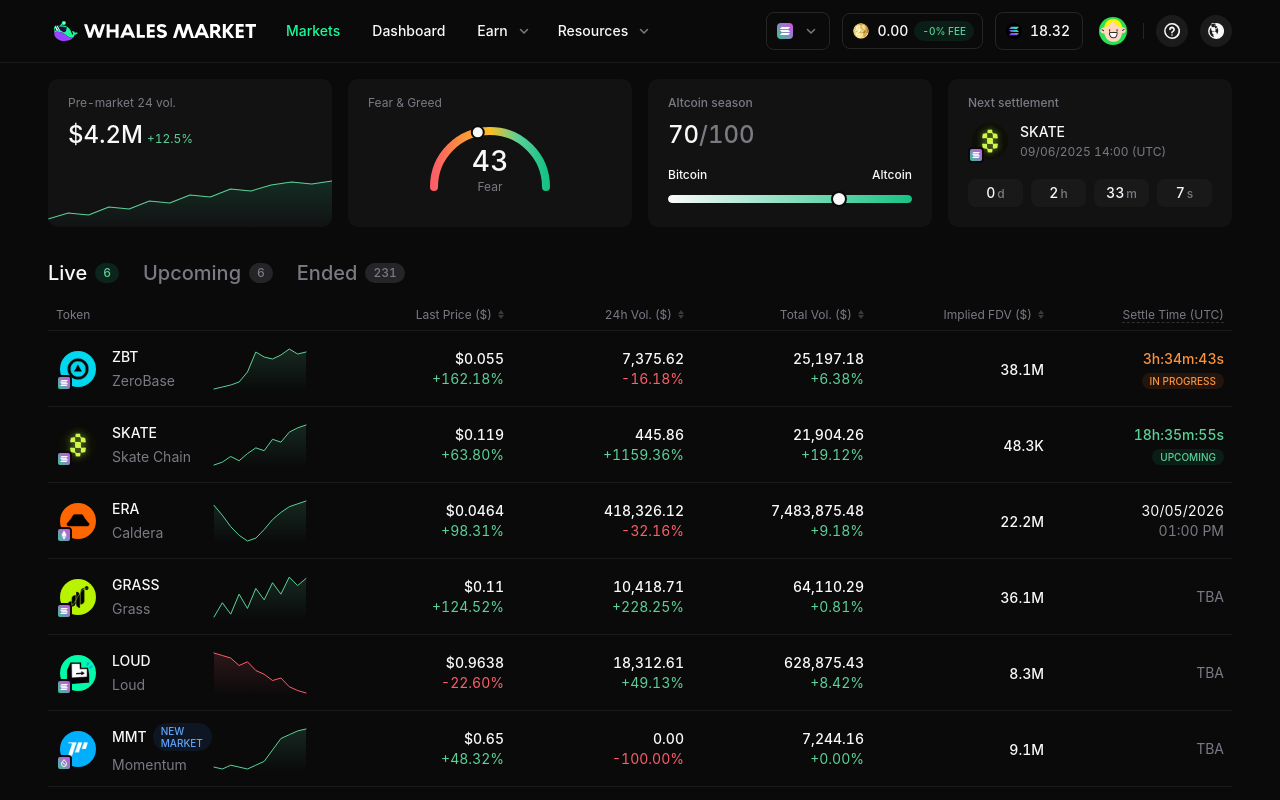
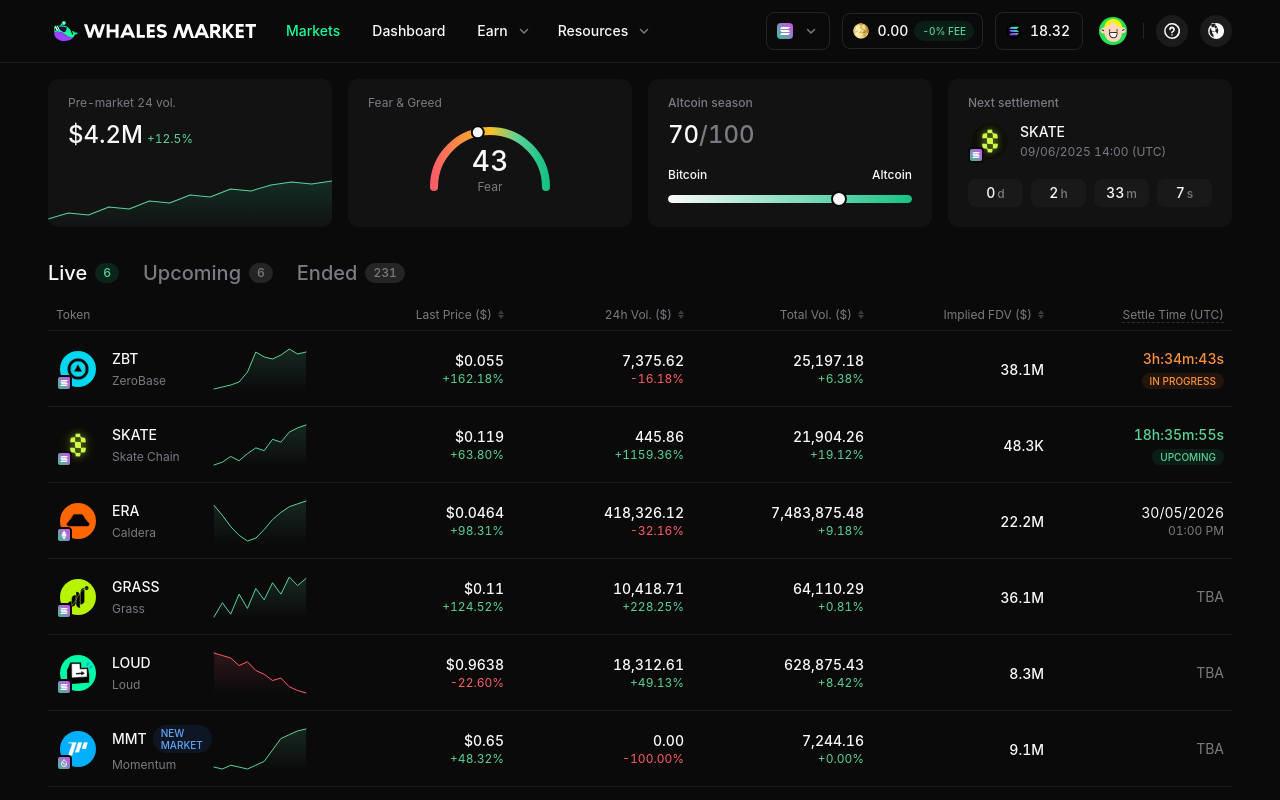
Before and after one commit to SlugMacro/wm-fe, a React (Vite) app: page /markets in a window 1280 px wide. Shown: the top 800 px of the page. Built offline with nearby package versions, Linux system fonts and the light colour scheme; no server answers.

Commit message:
fix: reduce market table secondary text size from text-sm to text-xs
Applies to: token name, price change %, volume change %, settle time

Co-Authored-By: Claude Opus 4.6 <noreply@anthropic.com>

```diff
--- a/src/components/LiveMarketTable.tsx
+++ b/src/components/LiveMarketTable.tsx
@@ -84,7 +84,7 @@ function SettlementCell({ market }: { market: Market }) {
   return (
     <div className="flex flex-col items-end">
       <span className="text-sm font-normal text-[#f9f9fa]">{formatted}</span>
-      <span className="text-sm font-normal text-[#7a7a83]">{time}</span>
+      <span className="text-xs font-normal text-[#7a7a83]">{time}</span>
     </div>
   );
 }
@@ -102,7 +102,7 @@ function TokenCell({ market }: { market: Market }) {
             </span>
           )}
         </div>
-        <span className="text-sm font-normal text-[#7a7a83]">{market.tokenName}</span>
+        <span className="text-xs font-normal text-[#7a7a83]">{market.tokenName}</span>
       </div>
     </div>
   );
@@ -113,7 +113,7 @@ function PriceCell({ price, change }: { price: number; change: number }) {
   return (
     <div className="flex flex-col items-end">
       <span className="text-sm font-medium text-[#f9f9fa] tabular-nums">${formatPrice(price)}</span>
-      <span className={`text-sm font-normal tabular-nums ${isPositive ? 'text-[#5bd197]' : 'text-[#fd5e67]'}`}>
+      <span className={`text-xs font-normal tabular-nums ${isPositive ? 'text-[#5bd197]' : 'text-[#fd5e67]'}`}>
         {formatPercent(change)}
       </span>
     </div>
@@ -125,7 +125,7 @@ function VolumeCell({ volume, change }: { volume: number; change: number }) {
   return (
     <div className="flex flex-col items-end">
       <span className="text-sm font-medium text-[#f9f9fa] tabular-nums">{formatVolume(volume)}</span>
-      <span className={`text-sm font-normal tabular-nums ${isPositive ? 'text-[#5bd197]' : 'text-[#fd5e67]'}`}>
+      <span className={`text-xs font-normal tabular-nums ${isPositive ? 'text-[#5bd197]' : 'text-[#fd5e67]'}`}>
         {formatPercent(change)}
       </span>
     </div>
```
